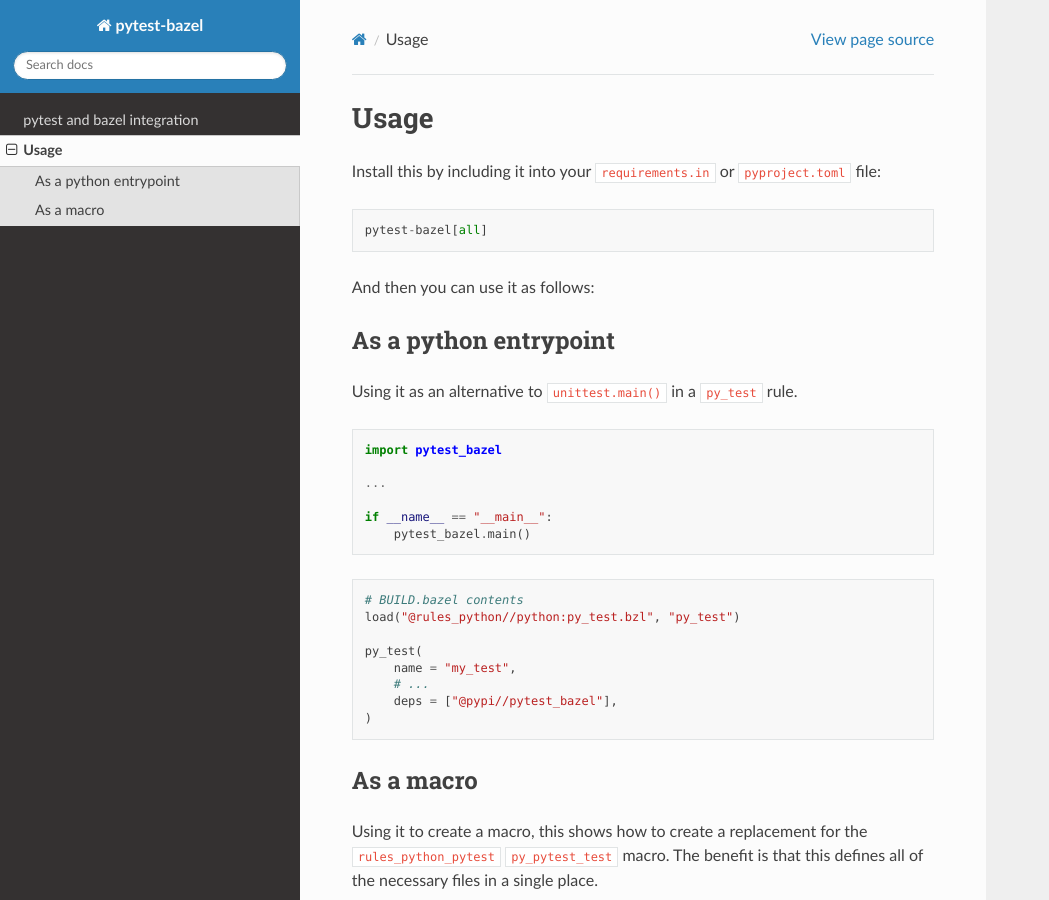
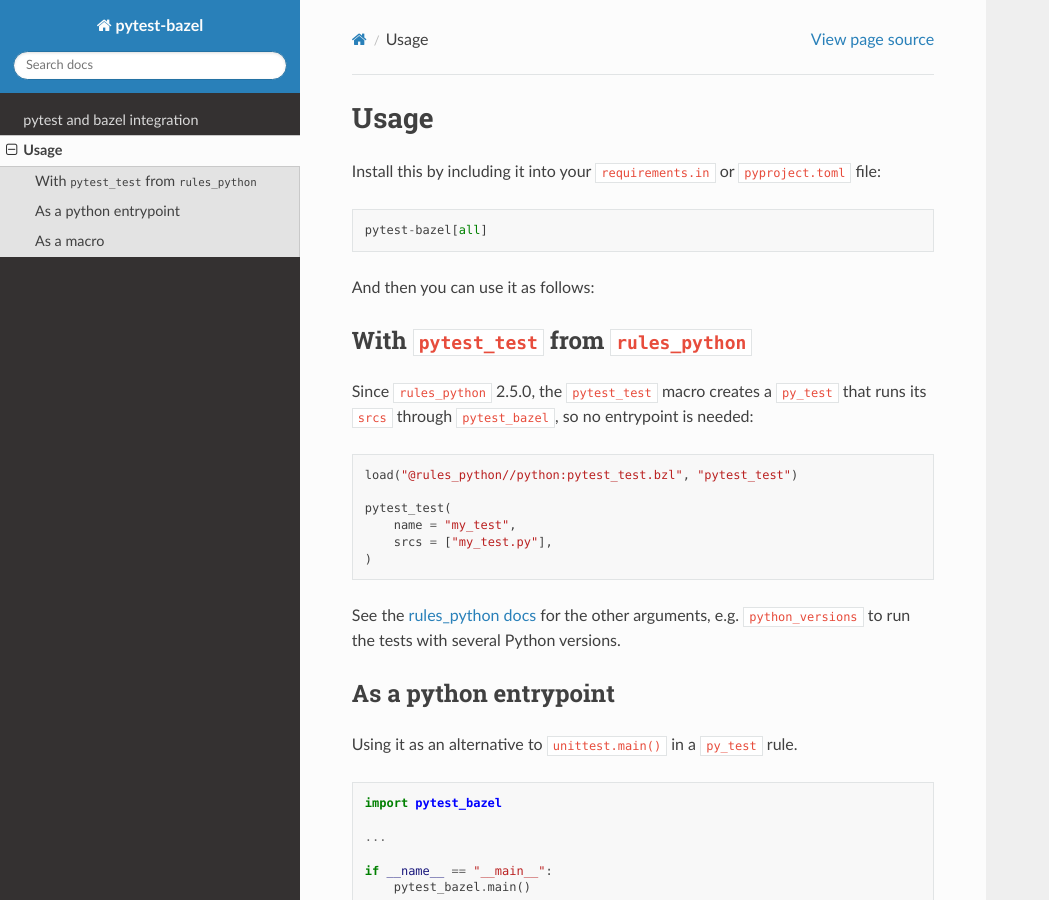
Before and after one commit to aignas/pytest-bazel, a Sphinx documentation site: the page built from docs/usage.md, in a window 1280 px wide and 900 px high. Shown: the whole window, without its empty margins (0-1049 px from the left). Built offline with Sphinx 7.4.7 and the Read the Docs theme 3.1.0, drawn with Linux system fonts in a browser that asks for light colours; pages that are not in the unit, such as notebooks, are missing from menus.

Commit message:
docs: mention pytest_test from rules_python (#46)
rules_python 2.5.0 added a `pytest_test` macro that runs its srcs
through pytest_bazel, which is the easiest way to use this package, but
the docs only showed how to write the entrypoint by hand.

Document it first in the usage docs and add a test target that uses it
with this repo's pytest_bazel, so the example keeps working.


Also fix the ruff findings in tests/tmpdir that are on main since #35
and #44 were merged.

````diff
--- a/docs/usage.md
+++ b/docs/usage.md
@@ -6,6 +6,25 @@ pytest-bazel[all]
 ```
 
 And then you can use it as follows:
+
+## With `pytest_test` from `rules_python`
+
+Since `rules_python` 2.5.0, the `pytest_test` macro creates a `py_test`
+that runs its `srcs` through `pytest_bazel`, so no entrypoint is needed:
+
+```starlark
+load("@rules_python//python:pytest_test.bzl", "pytest_test")
+
+pytest_test(
+    name = "my_test",
+    srcs = ["my_test.py"],
+)
+```
+
+See the [rules_python docs][pytest_test] for the other arguments, e.g.
+`python_versions` to run the tests with several Python versions.
+
+[pytest_test]: https://rules-python.readthedocs.io/en/latest/api/rules_python/python/pytest_test.html
 
 ## As a python entrypoint
 
````
Also changed, not shown: 2 other files.
